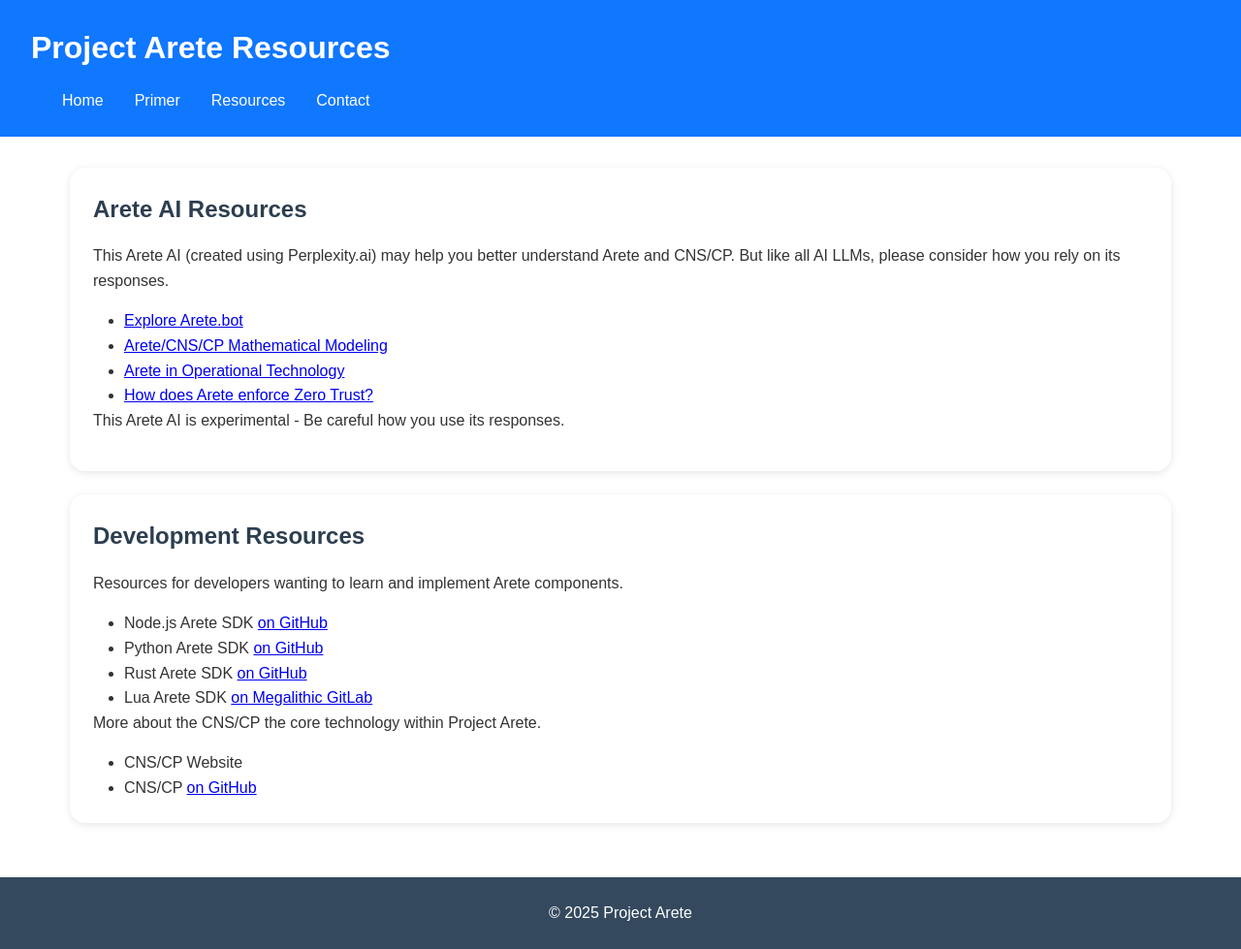
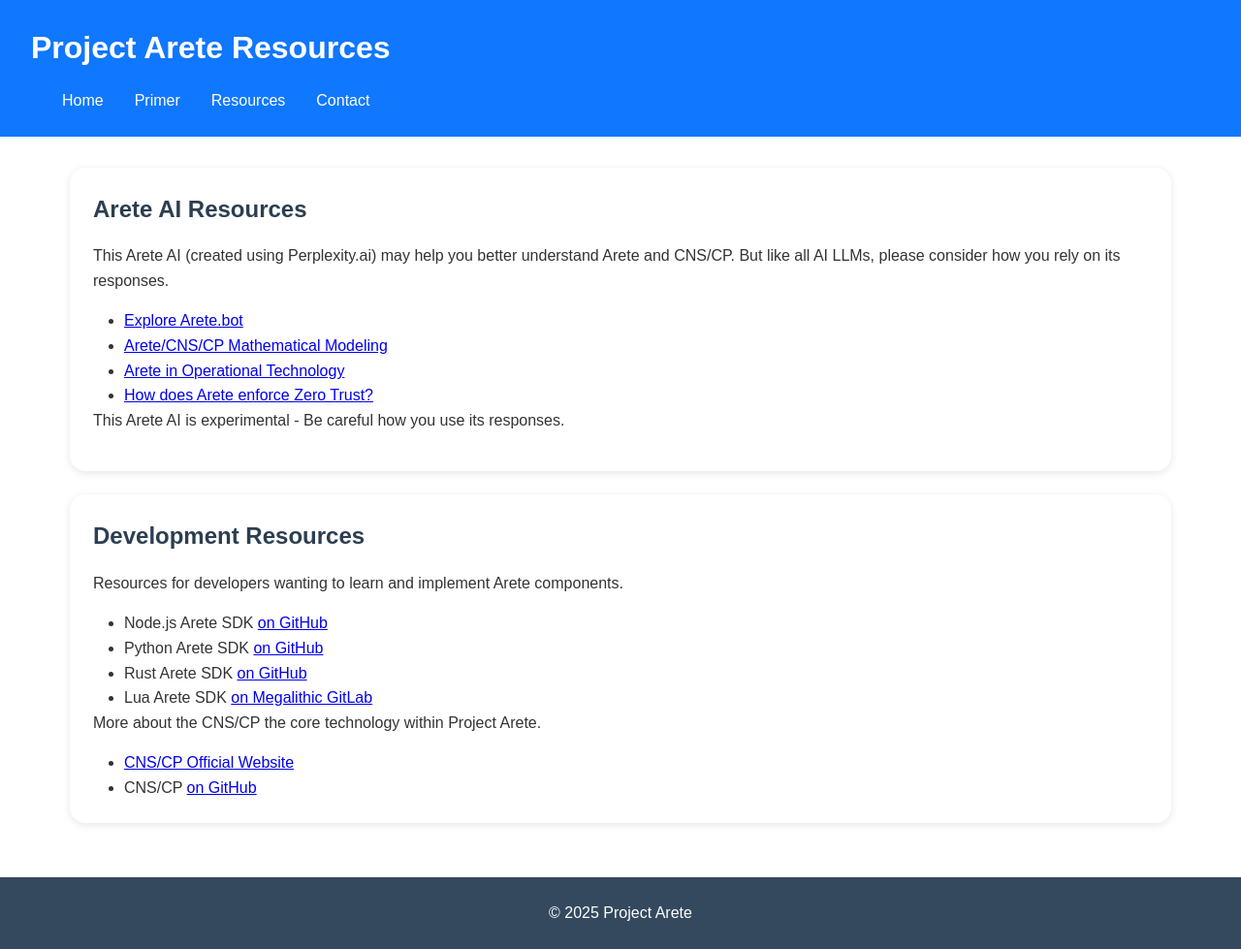
Before and after one commit to project-arete/website, a Jekyll site: the page explore.html, which Jekyll copies as it is, in a window 1280 px wide. Shown: the whole page at 97% size. Built offline with Jekyll 4.4.1, drawn with Linux system fonts in a browser that asks for light colours.

Commit message:
Update explore.html

```diff
--- a/explore.html
+++ b/explore.html
@@ -44,7 +44,7 @@
                 </ul>
                 <p>More about the CNS/CP the core technology within Project Arete.</p>
                 <ul style="margin-left: 2em;">
-                    <li>CNS/CP Website <a href="https://cnscp.io" target="_blank"></a></li>
+                    <li><a href="https://cnscp.io" target="_blank">CNS/CP Official Website</a></li>
                     <li>CNS/CP <a href="https://cns.dev" target="_blank">on GitHub</a></li>
                 </ul>
             </div>
```
